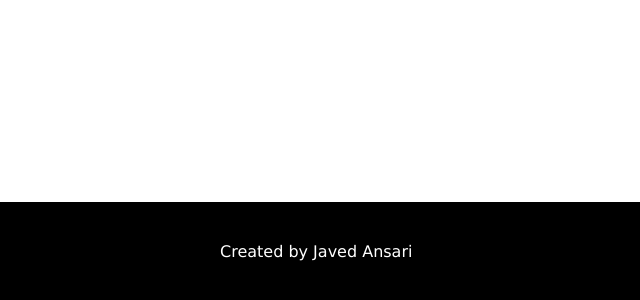
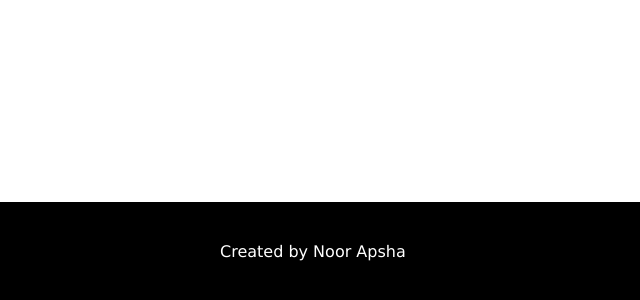
Before and after one commit to Noorapsha/Architect-site, a plain HTML site: page index.html in a window 1280 px wide. Shown: the part 3743-4043 px from the top of the page, 320-960 px from the left. Drawn offline with Linux system fonts and the light colour scheme; files that its build step writes are made by us from their sources.

Commit message:
Update index.html

```diff
--- a/index.html
+++ b/index.html
@@ -128,8 +128,9 @@
 
 <!-- This is Creatdit box -->
         <div class="box_7 box">
-            <div class="creadit">Created by Javed Ansari</div>
+            <div class="creadit">Created by Noor Apsha</div>
         </div>
     </div>
 </body>
+
 </html>
```
